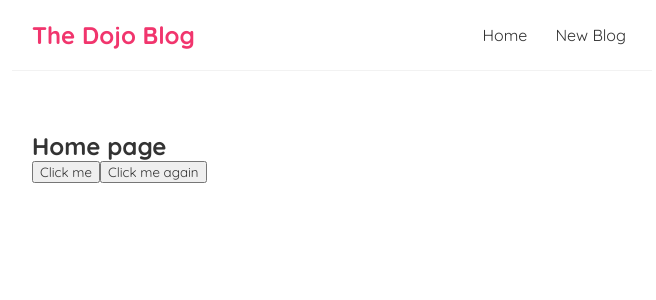
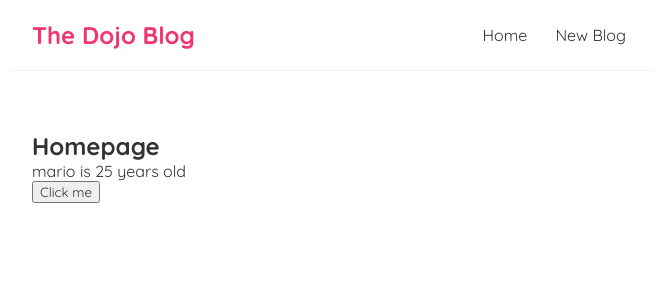
Before and after one commit to terefet/my-frst-reactrepo, a React (Create React App) app: page / in a window 1280 px wide. Shown: the top 300 px of the page, without its empty margins (308-964 px from the left). Built offline with nearby package versions, Linux system fonts and the light colour scheme.

Commit message:
event clicks

```diff
--- a/src/App.js
+++ b/src/App.js
@@ -2,8 +2,7 @@
 import Home from './Home';
 
 function App() {
-  const title = "welcme to the new blog"
-  const link = 'http://www.google.com';
+
   return (
     <div className="App">
       <Navbar />
--- a/src/Home.js
+++ b/src/Home.js
@@ -1,16 +1,21 @@
+import { useState } from "react";
+
 const Home = () => {
-    const handleClick = (e) => {
-        console.log('hello ninjas', e);
+  // let name = 'mario';
+  const [name, setName] = useState('mario');
+  const [age, setAge] = useState(25);
+
+  const handleClick = () => {
+    // name = 'luigi';
+    setName('luigi');
+    setAge(30);
   }
 
-      const handleClickAgain = (name, e) => {
-        console.log('hello ' + name, e.target);
-      }
   return (
     <div className="home">
-            <h2>Home page</h2>
+      <h2>Homepage</h2>
+      <p>{ name } is { age } years old</p>
       <button onClick={handleClick}>Click me</button>
-            <button onClick={(e) => handleClickAgain('mario', e)}>Click me again</button>
     </div>
   );
 }
```
Lines whose indentation alone changed are shown as unchanged.
